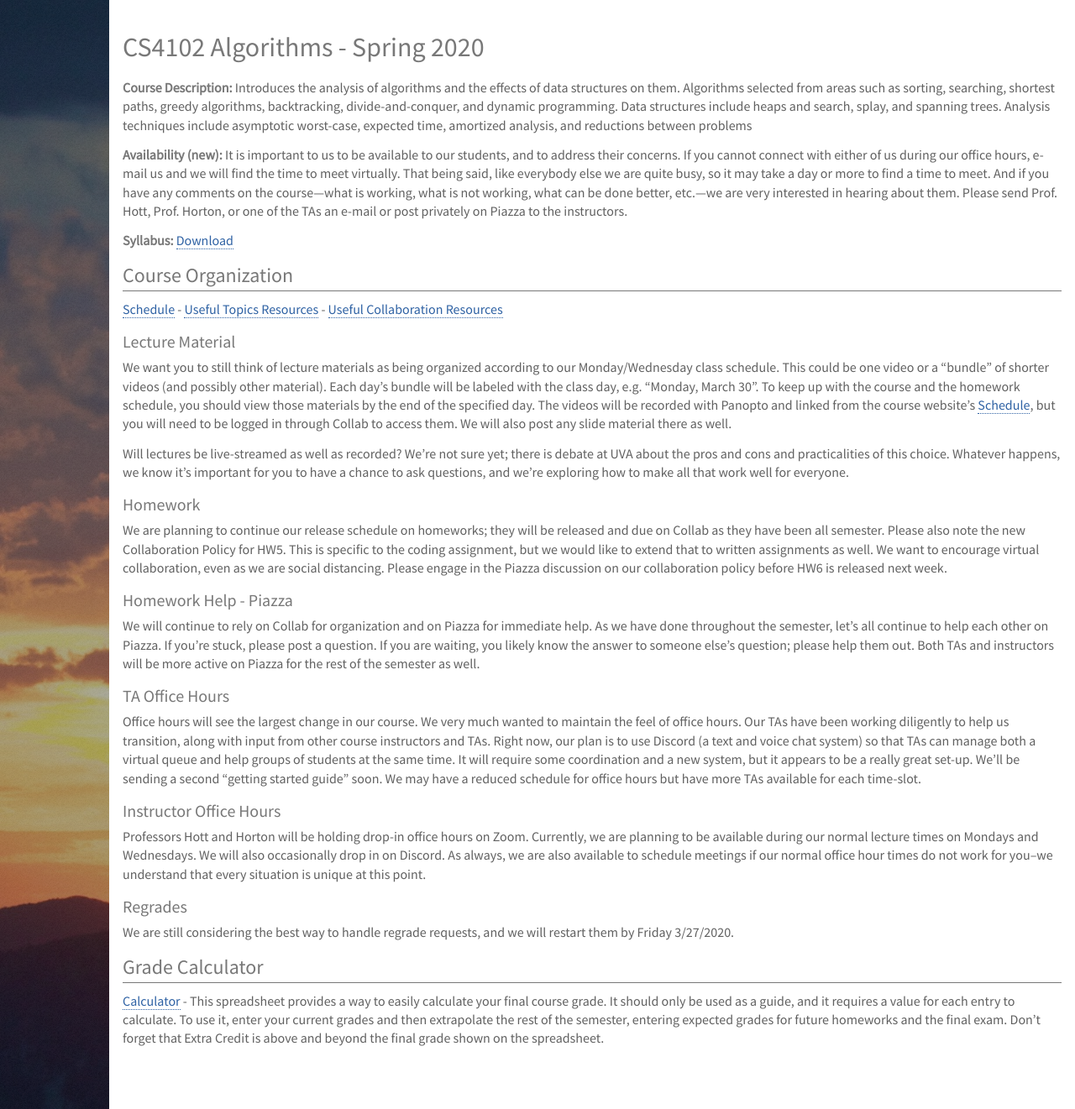
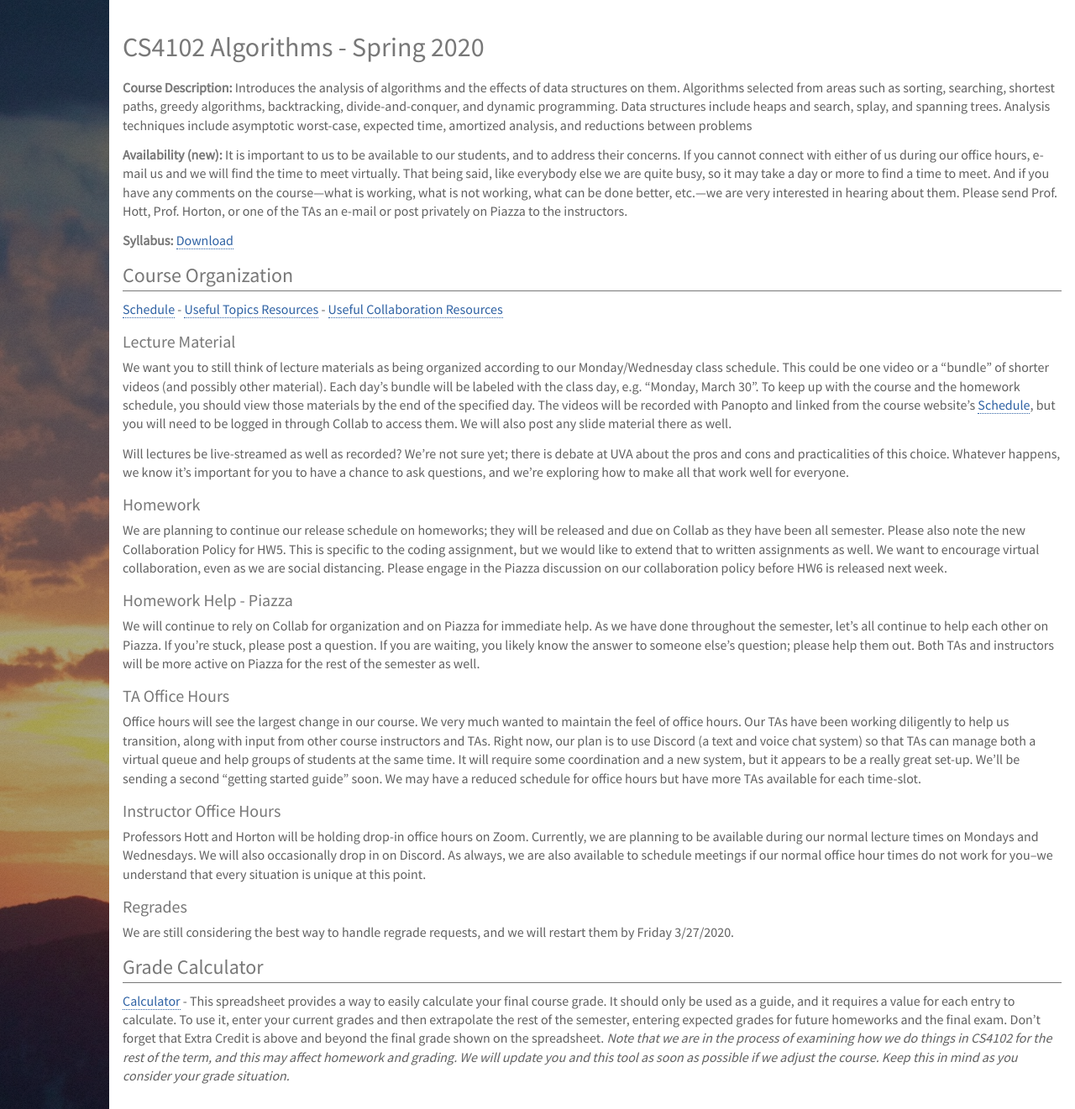
Before and after one commit to deternitydx/uvacs4102, a Jekyll site: the page built from index.md, in a window 1280 px wide and 1321 px high. Shown: the whole window at 84% size. Built offline with Jekyll 4.4.1, drawn with Linux system fonts in a browser that asks for light colours; nearby versions of some CDN libraries; library files that are not in the unit come from our copies.

Commit message:
Updated note on grade calculator

```diff
--- a/index.md
+++ b/index.md
@@ -43,4 +43,4 @@ We are still considering the best way to handle regrade requests, and we will re
 
 ## Grade Calculator
 
-[Calculator](algo-calculator.xlsx) - This spreadsheet provides a way to easily calculate your final course grade.  It should only be used as a guide, and it requires a value for each entry to calculate.  To use it, enter your current grades and then extrapolate the rest of the semester, entering expected grades for future homeworks and the final exam.  Don't forget that Extra Credit is above and beyond the final grade shown on the spreadsheet.
+[Calculator](algo-calculator.xlsx) - This spreadsheet provides a way to easily calculate your final course grade.  It should only be used as a guide, and it requires a value for each entry to calculate.  To use it, enter your current grades and then extrapolate the rest of the semester, entering expected grades for future homeworks and the final exam.  Don't forget that Extra Credit is above and beyond the final grade shown on the spreadsheet. _Note that we are in the process of examining how we do things in CS4102 for the rest of the term, and this may affect homework and grading. We will update you and this tool as soon as possible if we adjust the course.  Keep this in mind as you consider your grade situation._
```
